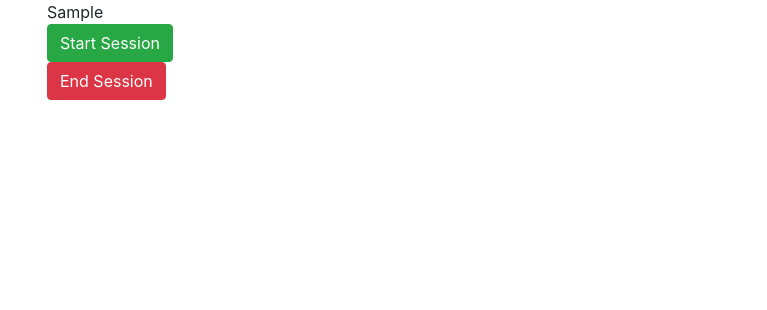
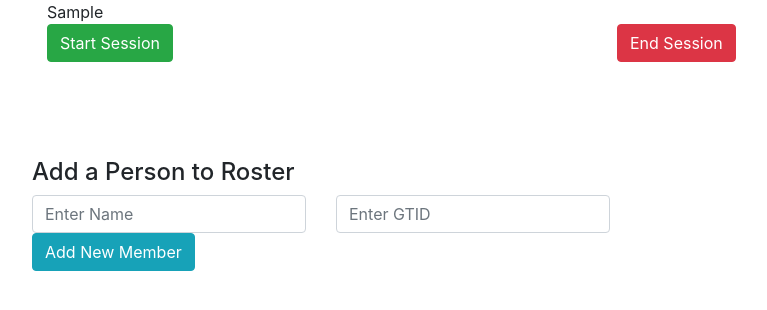
Before and after one commit to Cscherban/BoxingClubAttendance, a Flask app: template templates/table-visual.html in a window 1280 px wide. Shown: the top 310 px of the page, without its empty margins (38-805 px from the left). Run offline with Flask 2, Linux system fonts and the light colour scheme; the template is opened without the code that fills it: most values are stand-ins (such as "Sample title", 1, 10 or a date in 2020); some libraries are stand-ins or nearby versions.

Commit message:
fixed visual issue

```diff
--- a/templates/table-visual.html
+++ b/templates/table-visual.html
@@ -14,10 +14,14 @@
 
 <script>
     let exists = "{{ exists }}";
+    let err = "{{ error }}";
     if (exists === "True"){
         alert("Marked as Here");
     }else if (exists === "False"){
         alert("No Record Found");
+    }
+    if (err !== "None"){
+        alert("Contact the Administrator. The Following Error has occured + \n" + err);
     }
 
     $(document).ready( function () {
@@ -31,8 +35,11 @@
     <div class="container">
         {{ table_visual|safe }}
     </div>
+    <div class="container">
+        <div class="row">
+
             {% if date_initialized  %}
-        <div class="container">
+                <div class="col col-sm">
                     <form action="" method="POST">
                         Scanner Input:
                         <input type="text" value="" name="scannerInput" autofocus>
@@ -40,18 +47,44 @@
                     </form>
                 </div>
             {% else %}
-        <div class="container">
+                <div class="col col-sm">
                     <form action="/set-date-today" method="POST">
                         <input type="submit" class="btn btn-success" value="Start Session">
                     </form>
                 </div>
             {% endif %}
 
-    <div class="container">
+                <div class="col col-sm">
                     <form action="/terminate" method="GET">
                         <input type="submit" class="btn btn-danger" value="End Session">
                     </form>
                 </div>
+        </div>
+
+    </div>
+
+    <br><br>
+    <br><br>
+    <div class="container">
+          <div class="row">
+            <div class="col-xs">
+                <h4>Add a Person to Roster</h4>
+                <form action="/add-new-person" method="POST">
+                       <div class="row">
+                         <div class="col">
+                            <input type="text" name="name" class="form-control" placeholder="Enter Name">
+                         </div>
+                         <div class="col">
+                            <input type="text" name="gtid" class="form-control" placeholder="Enter GTID">
+                         </div>
+                      </div>
+                    <button type="submit" class="btn btn-info">Add New Member</button>
+                </form>
+            </div>
+          </div>
+    </div>
+    <br><br>
+    <br><br>
 
 </body>
 </html>
```
Lines whose indentation alone changed are shown as unchanged.
